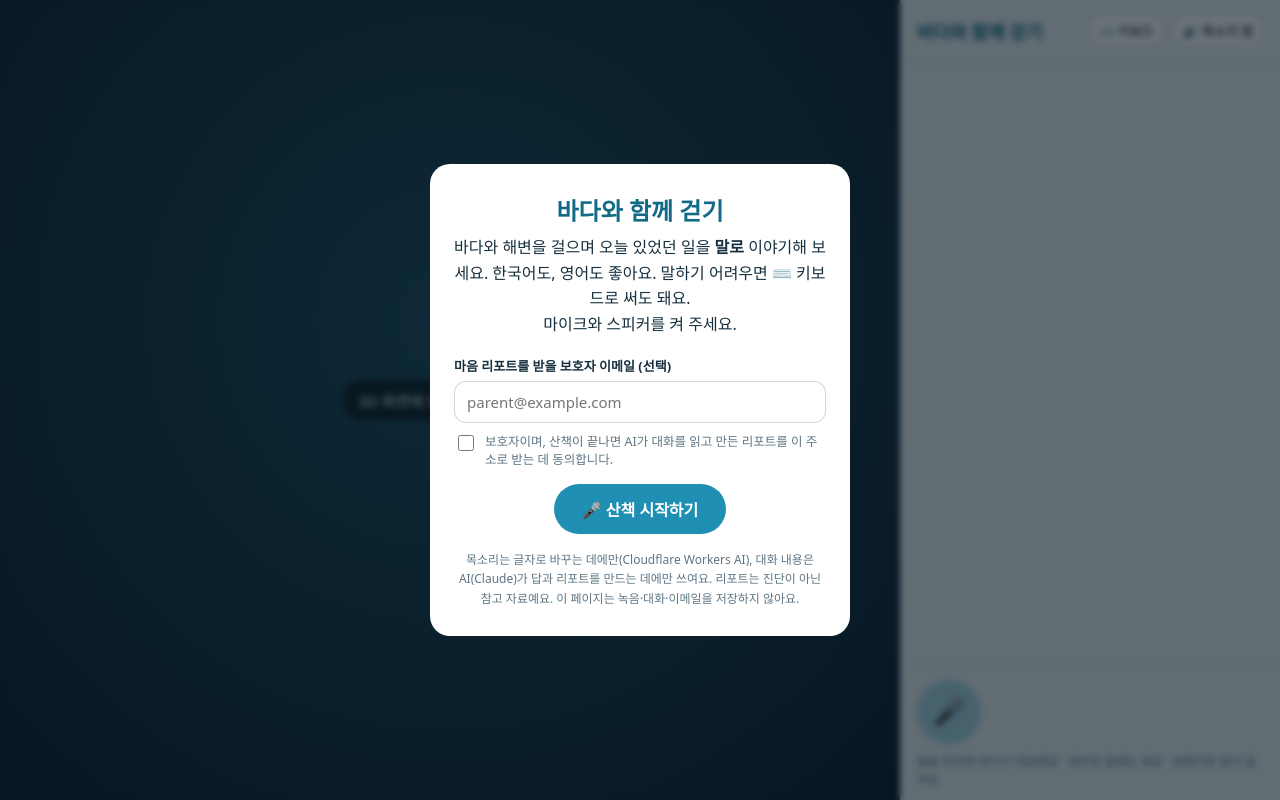
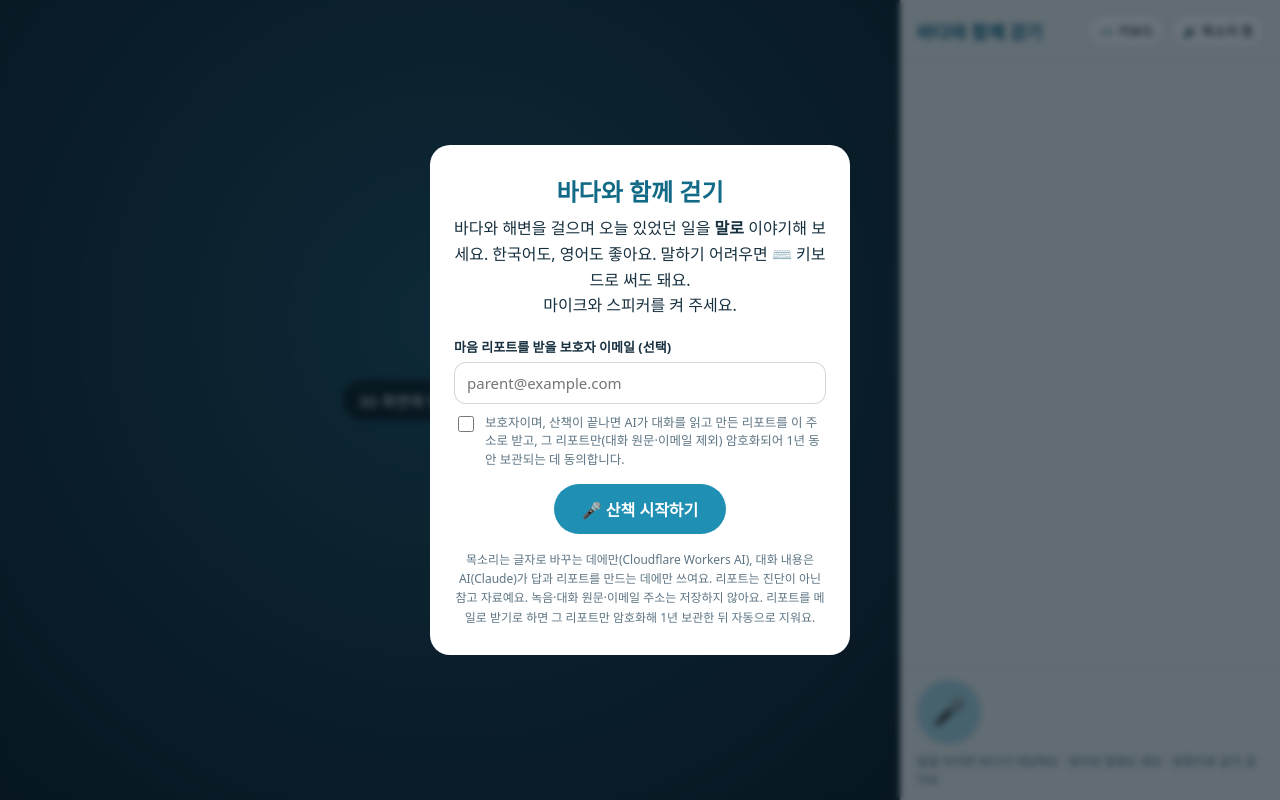
Before and after one commit to jy3266/Rebreathe_Proposal, a plain HTML site: page bada3d/index.html in a window 1280 px wide. Drawn offline with nearby package versions, Linux system fonts and the light colour scheme.

Commit message:
bada3d: say that the emailed heart report alone is kept encrypted for a year
The chat Worker now sends the caregiver report through Amazon SES and keeps an
encrypted copy of the report (no conversation, no email address) in S3, deleted
after one year. The consent checkbox and the notice on the start card say so.

Co-Authored-By: Claude Opus 5.5 <noreply@anthropic.com>

```diff
--- a/bada3d/index.html
+++ b/bada3d/index.html
@@ -74,12 +74,12 @@
           </label>
           <label class="start__consent">
             <input id="report-consent" type="checkbox">
-            <span data-en="I am the child&rsquo;s caregiver and agree that, when the walk ends, AI reads the conversation and the report is sent to this address.">보호자이며, 산책이 끝나면 AI가 대화를 읽고 만든 리포트를 이 주소로 받는 데 동의합니다.</span>
+            <span data-en="I am the child&rsquo;s caregiver and agree that, when the walk ends, AI reads the conversation, the report is sent to this address, and that report alone (not the conversation or this email) is kept encrypted for one year.">보호자이며, 산책이 끝나면 AI가 대화를 읽고 만든 리포트를 이 주소로 받고, 그 리포트만(대화 원문·이메일 제외) 암호화되어 1년 동안 보관되는 데 동의합니다.</span>
           </label>
           <p id="start-error" class="start__error" role="alert" hidden></p>
           <button id="start-btn" class="start__btn" type="submit" data-en="🎤 Start the walk">🎤 산책 시작하기</button>
         </form>
-        <p class="start__fine" data-en="Your voice is turned into text by Cloudflare Workers AI; the conversation goes to an AI (Claude) to write Bada&rsquo;s replies and the report. The report is a reference, not a diagnosis. This page does not record or store the conversation or your email.">목소리는 글자로 바꾸는 데에만(Cloudflare Workers AI), 대화 내용은 AI(Claude)가 답과 리포트를 만드는 데에만 쓰여요. 리포트는 진단이 아닌 참고 자료예요. 이 페이지는 녹음·대화·이메일을 저장하지 않아요.</p>
+        <p class="start__fine" data-en="Your voice is turned into text by Cloudflare Workers AI; the conversation goes to an AI (Claude) to write Bada&rsquo;s replies and the report. The report is a reference, not a diagnosis. Recordings, the conversation itself and your email address are never stored. If you choose to get the report by email, that report alone is kept encrypted for one year, then deleted automatically.">목소리는 글자로 바꾸는 데에만(Cloudflare Workers AI), 대화 내용은 AI(Claude)가 답과 리포트를 만드는 데에만 쓰여요. 리포트는 진단이 아닌 참고 자료예요. 녹음·대화 원문·이메일 주소는 저장하지 않아요. 리포트를 메일로 받기로 하면 그 리포트만 암호화해 1년 보관한 뒤 자동으로 지워요.</p>
       </div>
     </div>
 
```
